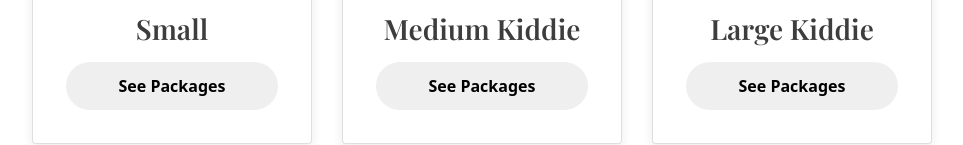
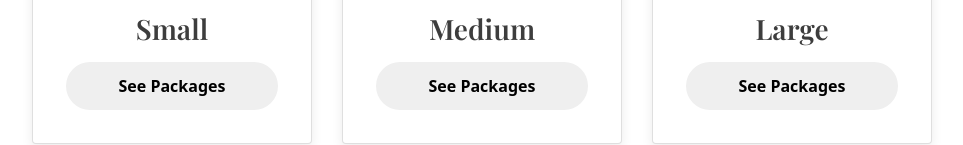
Before and after one commit to santoswebtech/bouncie, a plain HTML site: page public/index.html in a window 1280 px wide. Shown: the part 1227-1372 px from the top of the page, without its empty margins (158-1121 px from the left). Drawn offline with nearby package versions, Linux system fonts and the light colour scheme.

Commit message:
remove kiddie from bouncer package selection

```diff
--- a/public/index.html
+++ b/public/index.html
@@ -40,12 +40,12 @@
       </div>
       <div class="card">
         <img src="./assets/pinkBounceHouse.png" alt="Bounce House">
-        <h3>Medium Kiddie</h3>
+        <h3>Medium</h3>
         <button>See Packages</button>
       </div>
       <div class="card">
         <img src="./assets/pinkBounceHouse.png" alt="Bounce House">
-        <h3>Large Kiddie</h3>
+        <h3>Large</h3>
         <button>See Packages</button>
       </div>
     </div>
```
